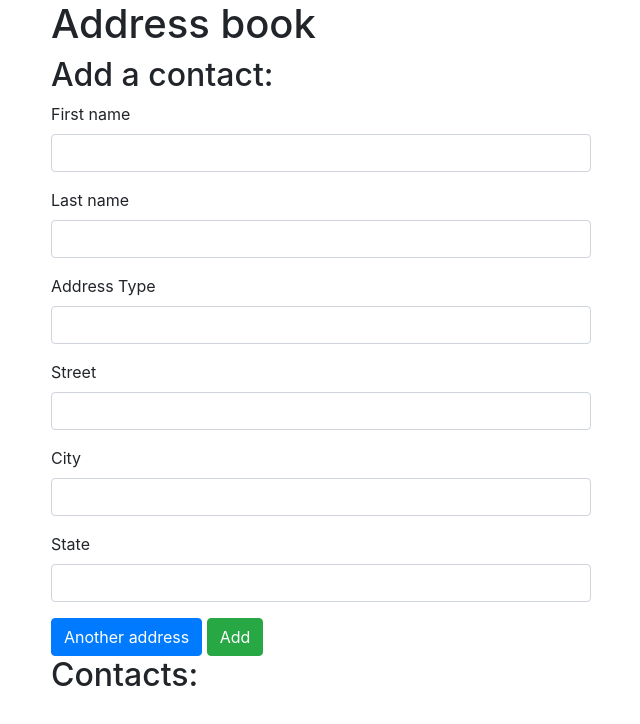
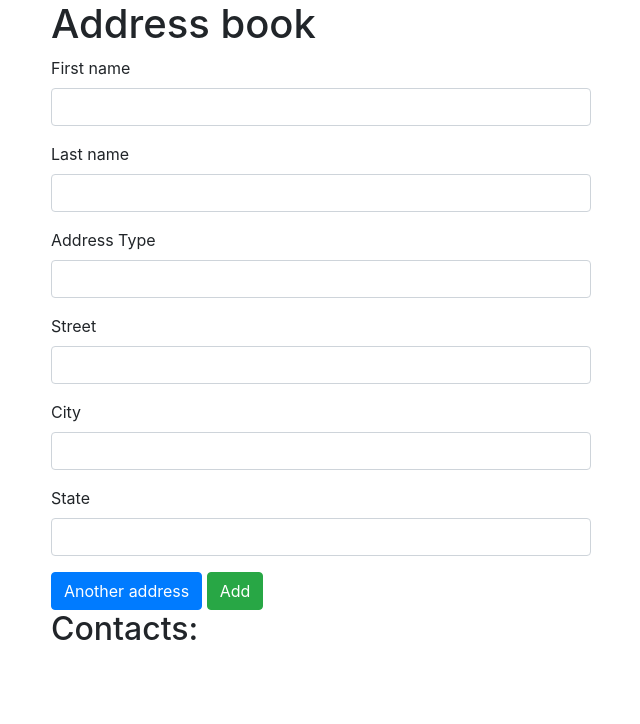
Before and after one commit to sn31/address-book-obj, a plain HTML site: page index.html in a window 1280 px wide. Shown: the whole page, without its empty margins (34-674 px from the left). Drawn offline with Linux system fonts and the light colour scheme.

Commit message:
remove h2

```diff
--- a/index.html
+++ b/index.html
@@ -16,7 +16,6 @@
     <div class="row">
 
       <div class="col-md-6">
-        <h2>Add a contact:</h2>
         <form id="new-contact">
           <div class="form-group">
             <label for="new-first-name">First name</label>
```
